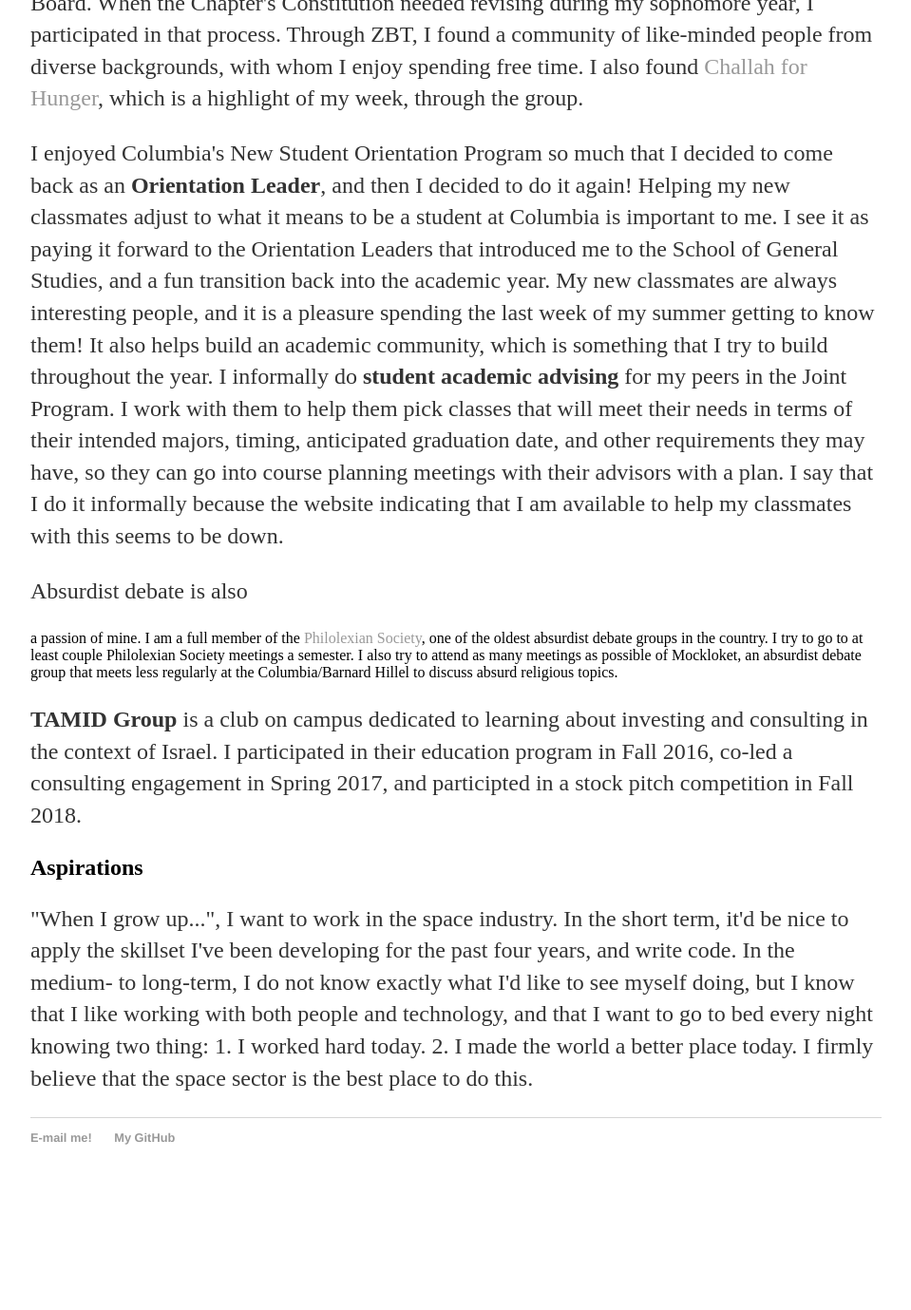
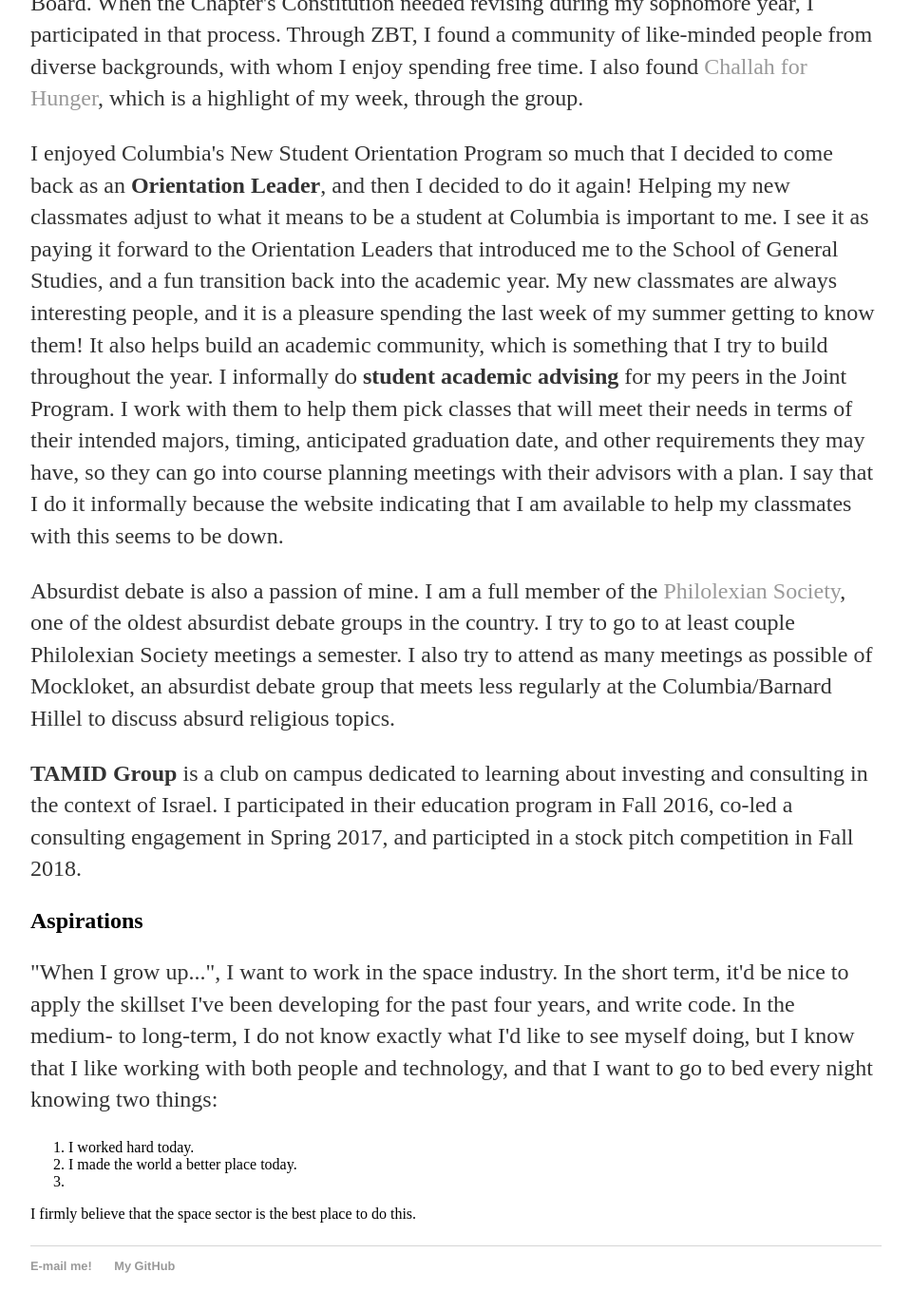
Before and after one commit to aaronpickard/aaronpickard.github.io, a Jekyll site: the page built from about/index.html, in a window 1280 px wide and 1400 px high, scrolled down 3821 px. Shown: the top 1379 px of the window at 95% size, without its empty margins (160-1119 px from the left). Built offline with Jekyll 4.4.1, drawn with Linux system fonts in a browser that asks for light colours; before the commit the page ends 5086 px from its top, so only the background shows below that; some of the changed text lies outside the part shown.

Commit message:
Update index.html
Removed </p> in absurdist debate, redid list formatting

```diff
--- a/about/index.html
+++ b/about/index.html
@@ -36,11 +36,13 @@ title: Aaron Pickard
 	</blockquote>
 	<p>I am actively involved with <strong>Zeta Beta Tau (<a href = "http://zbtcolumbia.squarespace.com/">ZBT</a>)</strong>, one of the fraternities at Columbia. I take an active role in the organization, trying to be the change I wish to see in the Greek community. My vision for a fraternity today is a diverse group of young people contributing to their university community, and making it more fun. To that end, I am the Standards Director (which is similar to a Judicial Chair) this year. Last year, I sat on the Standards Board. When the Chapter's Constitution needed revising during my sophomore year, I participated in that process. Through ZBT, I found a community of like-minded people from diverse backgrounds, with whom I enjoy spending free time. I also found <a href = "https://columbiabarnardhillel.org/student-group/challah-for-hunger/">Challah for Hunger</a>, which is a highlight of my week, through the group.</p>
 	<p>I enjoyed Columbia's New Student Orientation Program so much that I decided to come back as an <strong>Orientation Leader</strong>, and then I decided to do it again! Helping my new classmates adjust to what it means to be a student at Columbia is important to me. I see it as paying it forward to the Orientation Leaders that introduced me to the School of General Studies, and a fun transition back into the academic year. My new classmates are always interesting people, and it is a pleasure spending the last week of my summer getting to know them! It also helps build an academic community, which is something that I try to build throughout the year. I informally do <strong>student academic advising</strong> for my peers in the Joint Program. I work with them to help them pick classes that will meet their needs in terms of their intended majors, timing, anticipated graduation date, and other requirements they may have, so they can go into course planning meetings with their advisors with a plan. I say that I do it informally because the website indicating that I am available to help my classmates with this seems to be down.</p>
-	<p>Absurdist debate is also</p> a passion of mine. I am a full member of the <a href = "http://www.columbia.edu/cu/philo/">Philolexian Society</a>, one of the oldest absurdist debate groups in the country. I try to go to at least couple Philolexian Society meetings a semester. I also try to attend as many meetings as possible of Mockloket, an absurdist debate group that meets less regularly at the Columbia/Barnard Hillel to discuss absurd religious topics.</p>
+	<p>Absurdist debate is also a passion of mine. I am a full member of the <a href = "http://www.columbia.edu/cu/philo/">Philolexian Society</a>, one of the oldest absurdist debate groups in the country. I try to go to at least couple Philolexian Society meetings a semester. I also try to attend as many meetings as possible of Mockloket, an absurdist debate group that meets less regularly at the Columbia/Barnard Hillel to discuss absurd religious topics.</p>
 	<p><strong>TAMID Group</strong> is a club on campus dedicated to learning about investing and consulting in the context of Israel. I participated in their education program in Fall 2016, co-led a consulting engagement in Spring 2017, and participted in a stock pitch competition in Fall 2018.</p>
 		  <h2>Aspirations</h2>
-		  	<p>"When I grow up...", I want to work in the space industry. In the short term, it'd be nice to apply the skillset I've been developing for the past four years, and write code. In the medium- to long-term, I do not know exactly what I'd like to see myself doing, but I know that I like working with both people and technology, and that I want to go to bed every night knowing two thing:
-	1. I worked hard today.
-	2. I made the world a better place today.
+		  	<p>"When I grow up...", I want to work in the space industry. In the short term, it'd be nice to apply the skillset I've been developing for the past four years, and write code. In the medium- to long-term, I do not know exactly what I'd like to see myself doing, but I know that I like working with both people and technology, and that I want to go to bed every night knowing two things:
+<ol>
+	<li>I worked hard today.</li>
+	<li>I made the world a better place today.<li>
+	</ol>
 I firmly believe that the space sector is the best place to do this.</p>
 </div><!-- /.blurb -->
```
Also changed, not shown: other parts of about/index.html (+1 -1 lines).
